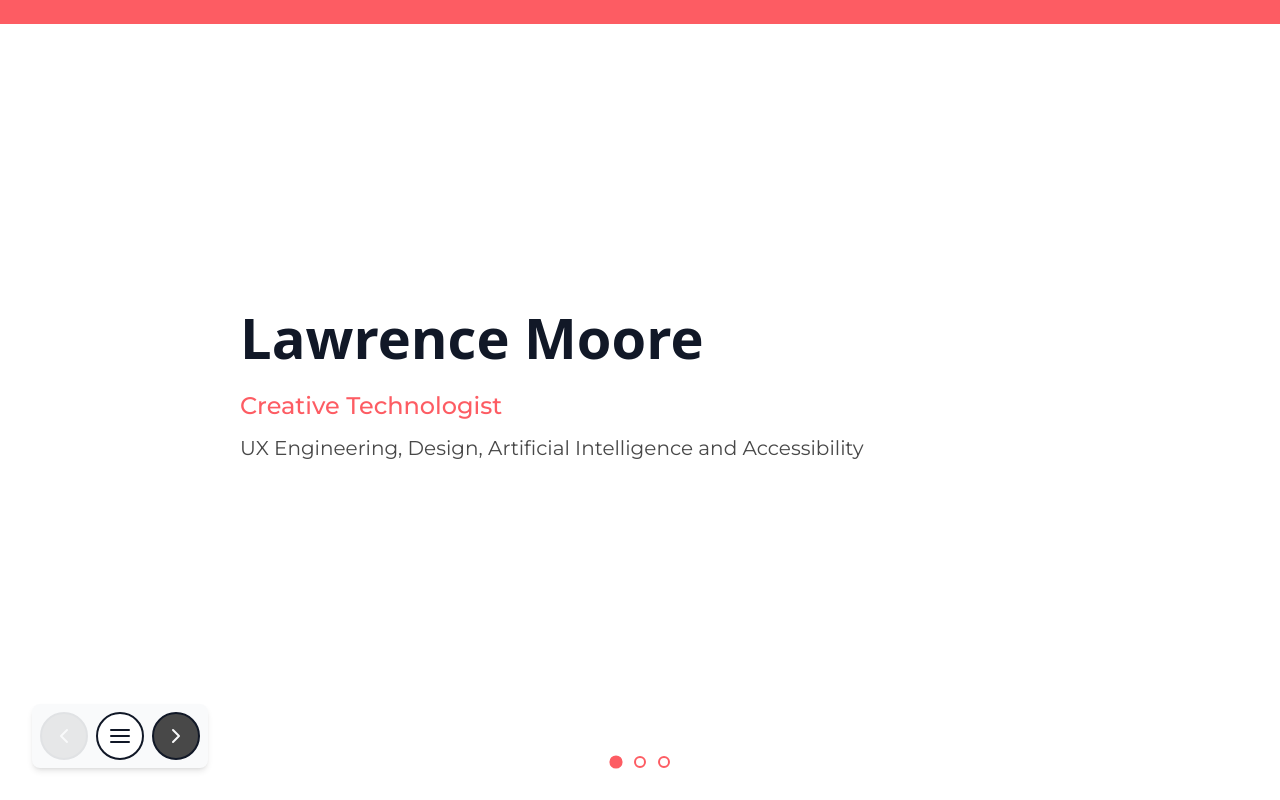
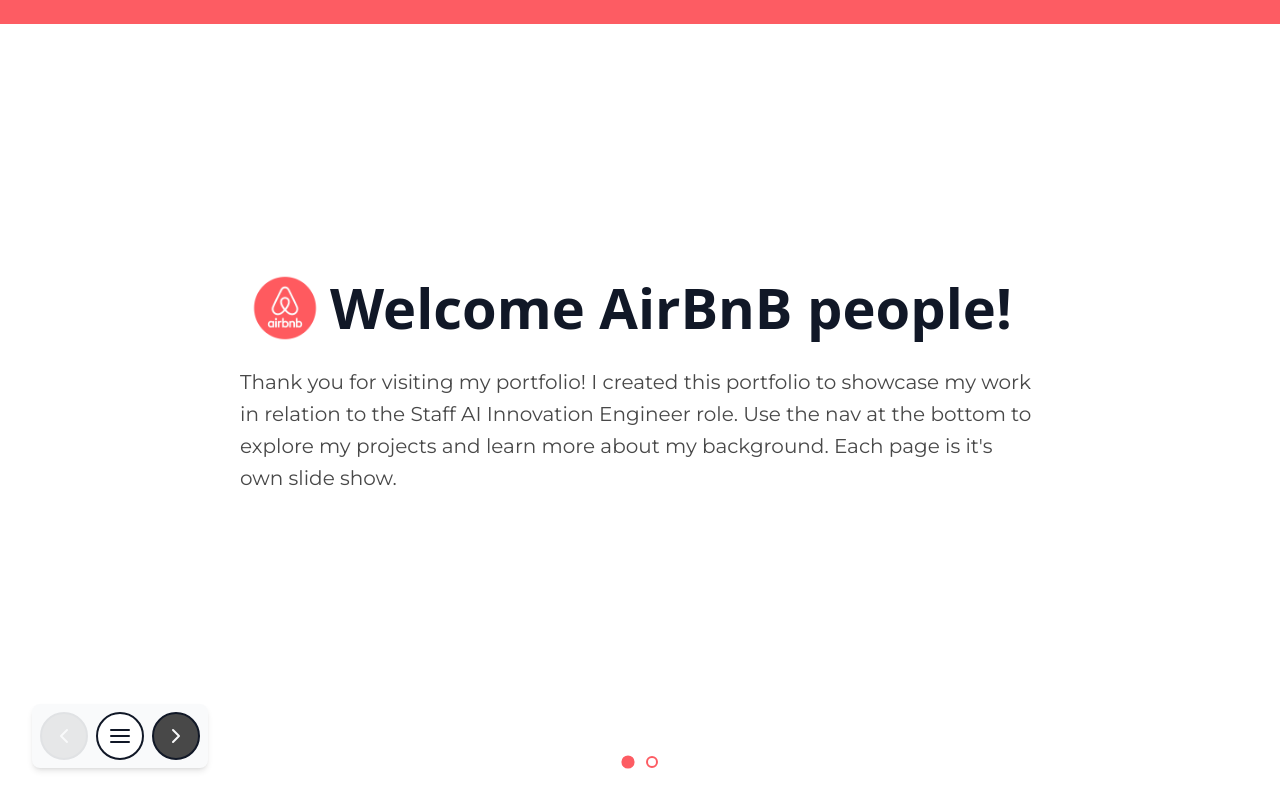
Before and after one commit to MyLightIsOn/custom-portfolio, a Next.js app: page /home in a window 1280 px wide. Built offline with nearby package versions, Linux system fonts and the light colour scheme.

Commit message:
Add logo support to HomeSlide and update portfolio content for AirBnB-focused presentation

```diff
--- a/components/slides/HomeSlide.tsx
+++ b/components/slides/HomeSlide.tsx
@@ -1,6 +1,7 @@
 'use client';
 
 import React from 'react';
+import Image from 'next/image';
 import { PersonalInfo } from '@/config/content';
 import styles from './Slide.module.css';
 
@@ -12,7 +13,21 @@ export const HomeSlide: React.FC<HomeSlideProps> = ({ personal }) => {
   return (
     <div className={styles.slide}>
       <div className={styles.slideContent}>
-        <h1 className={styles.heading}>{personal.name}</h1>
+        <div className={'flex items-center'}>
+            {personal.logo && (
+                <div className={styles.logoContainer}>
+                    <Image
+                        src={personal.logo}
+                        alt="Logo"
+                        width={90}
+                        height={40}
+                        className={styles.logo}
+                        priority
+                    />
+                </div>
+            )}
+            <h1 className={styles.heading}>{personal.name}</h1>
+        </div>
         <p className={styles.title}>{personal.title}</p>
         <p className={styles.bio} dangerouslySetInnerHTML={{ __html: personal.bio }} />
         {personal.location && (
--- a/components/slides/Slide.module.css
+++ b/components/slides/Slide.module.css
@@ -188,3 +188,11 @@
   font-weight: var(--font-weight-medium, 500);
   border: 1px solid var(--color-primary);
 }
+
+.logoContainer {
+  margin-bottom: var(--spacing-md);
+}
+
+.logo {
+  object-fit: contain;
+}
--- a/config/content.ts
+++ b/config/content.ts
@@ -1,5 +1,6 @@
 export interface PersonalInfo {
   name: string;
+  logo?: string;
   title: string;
   bio: string;
   email?: string;
@@ -54,19 +55,16 @@ export interface PortfolioContent {
 
 export const portfolioContent: PortfolioContent = {
   personal: {
-    name: 'Lawrence Moore',
-    title: 'Creative Technologist',
-    bio: 'UX Engineering, Design, Artificial Intelligence and Accessibility',
+    name: 'Welcome AirBnB people!',
+    logo: '/images/airbnb-logo.webp',
+    title: '',
+    bio: 'Thank you for visiting my portfolio! I created this portfolio to showcase my work in relation to the Staff AI Innovation Engineer role. Use the nav at the bottom to explore my projects and learn more about my background. Each page is it\'s own slide show.',
     slides: [
       {
-        title: 'My AirBnB Portfolio',
-        content: 'I created this portfolio to showcase my work in relation to the Staff AI Innovation Engineer role. Use the nav at the bottom to explore my projects and learn more about my background. Each page is it\'s own slide show.'
-      },
-      {
         title: 'About Me',
-        content: 'I have a hard time defining myself. I\'m a designer, developer, and general technology tinkerer. My hobby is discovering interesting technology and seeing what I can build with it. For over 15 years, I have been blending human-centered design with cutting-edge technology. Here are a collection of some of the things I\'m good at.',
+        content: 'I have a hard time defining myself. I\'m a designer, developer, and general technology tinkerer. My hobby is discovering interesting technology and seeing what I can build with it. For over 15 years, I have been blending human-centered design with cutting-edge technology. Here are a collection of some of the things I\'m good at:',
         skills: [
-          'JS Frameworks',
+          'Javascript',
           'TypeScript',
           'AI/LLM Integration',
           'AI System Design',
@@ -75,6 +73,7 @@ export const portfolioContent: PortfolioContent = {
           'UX Engineering',
           'Interaction Design',
           'Prototyping',
+          'Accessibility',
         ],
       }
     ]
```
Also changed, not shown: public/images/airbnb-logo.webp (added).
